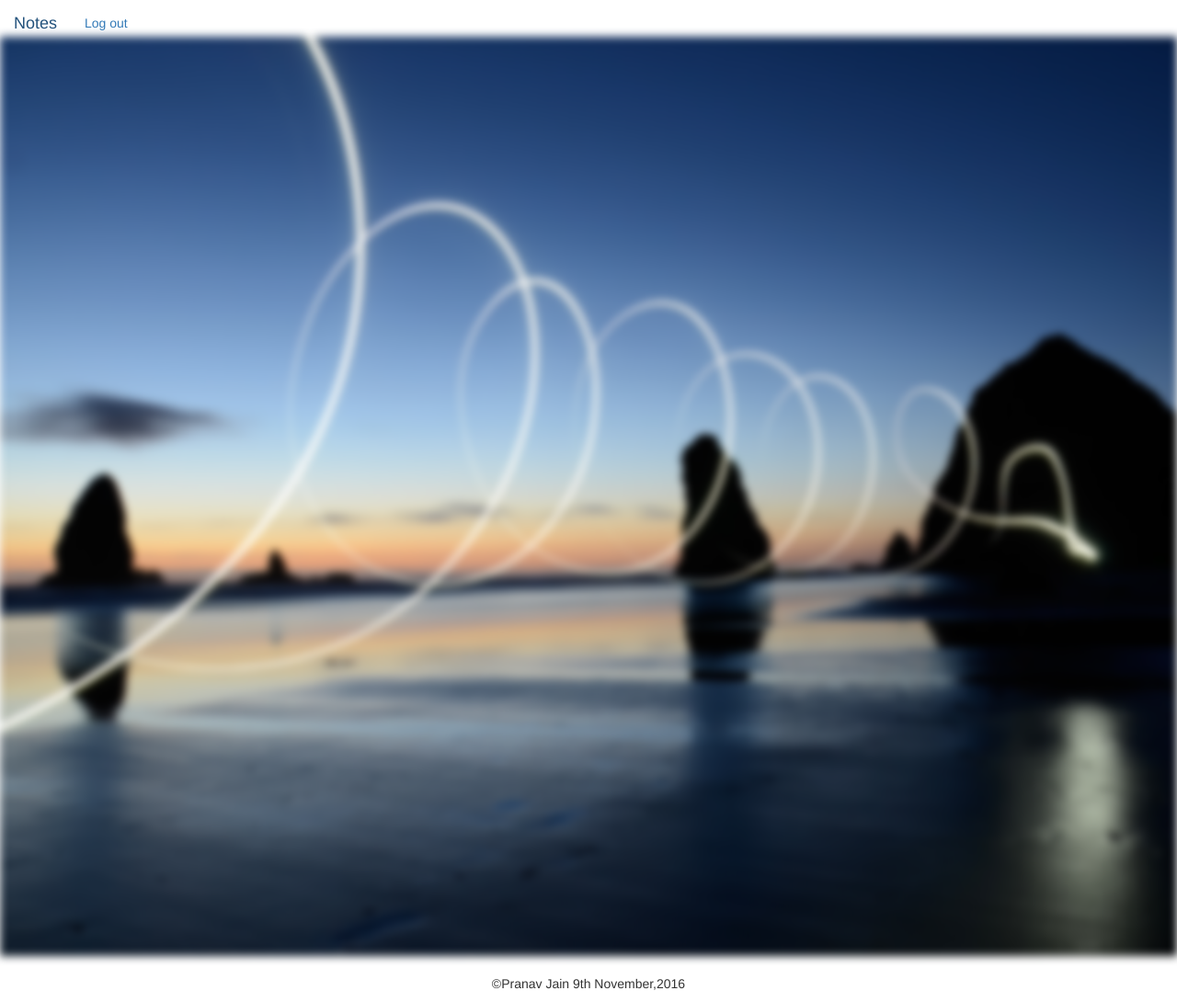
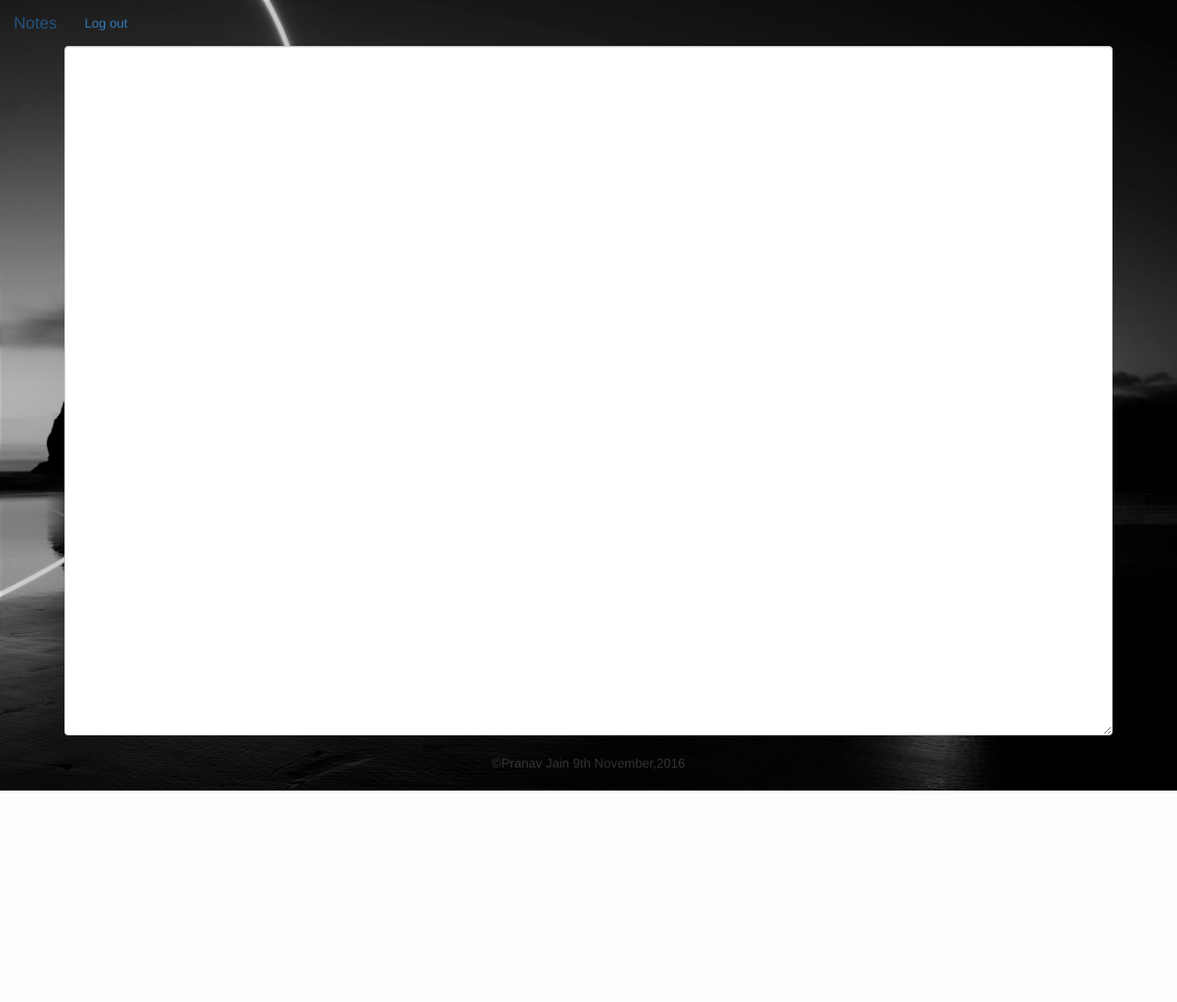
Before and after one commit to pranavj1001/NotesWebApp, a PHP site: page /loggedinpage.php in a window 1280 px wide. Shown: the whole page at 92% size. After the commit the page ends 860 px from the top, so only its background shows below. Run offline with PHP 8.4, Linux system fonts and the light colour scheme; a user stored in the database is signed in; some libraries are stand-ins or nearby versions; some web fonts are replaced.

Commit message:
some significant changes to loggedinpage

```diff
--- a/loggedinpage.php
+++ b/loggedinpage.php
@@ -60,8 +60,8 @@
       </ul>
     </nav>
 
-    <div class="container bg">
-
+    <div class="container notesArea">
+          <textarea id="notes" class="form-control"></textarea>
     </div>
 
     <footer>
--- a/loggedinpagecss.css
+++ b/loggedinpagecss.css
@@ -1,22 +1,17 @@
 body {
-    padding-top: 20px;
-}
-.bg{
-    background: url(images/lights.jpg);
+    padding-top: 50px;
+    background: url(images/lights2.jpg);
     background-size: cover;
-    -webkit-filter: blur(5px);
-    -moz-filter: blur(5px);
-    -o-filter: blur(5px);
-    -ms-filter: blur(5px);
-    filter: blur(5px);
-    width: 100%;
-    height: 1000px;
-    padding: 0;
-    top: 0;
-    left: 0;
-    margin-top: 20px;
-    margin-bottom: 20px;
 }
 footer{
     text-align: center;
+    margin: 20px;
 }
+.notesArea{
+    text-align: center;
+    height: 750px;
+}
+#notes{
+    width: 100%;
+    height: 100%;
+}
```
Also changed, not shown: images/lights2.jpg (added).
